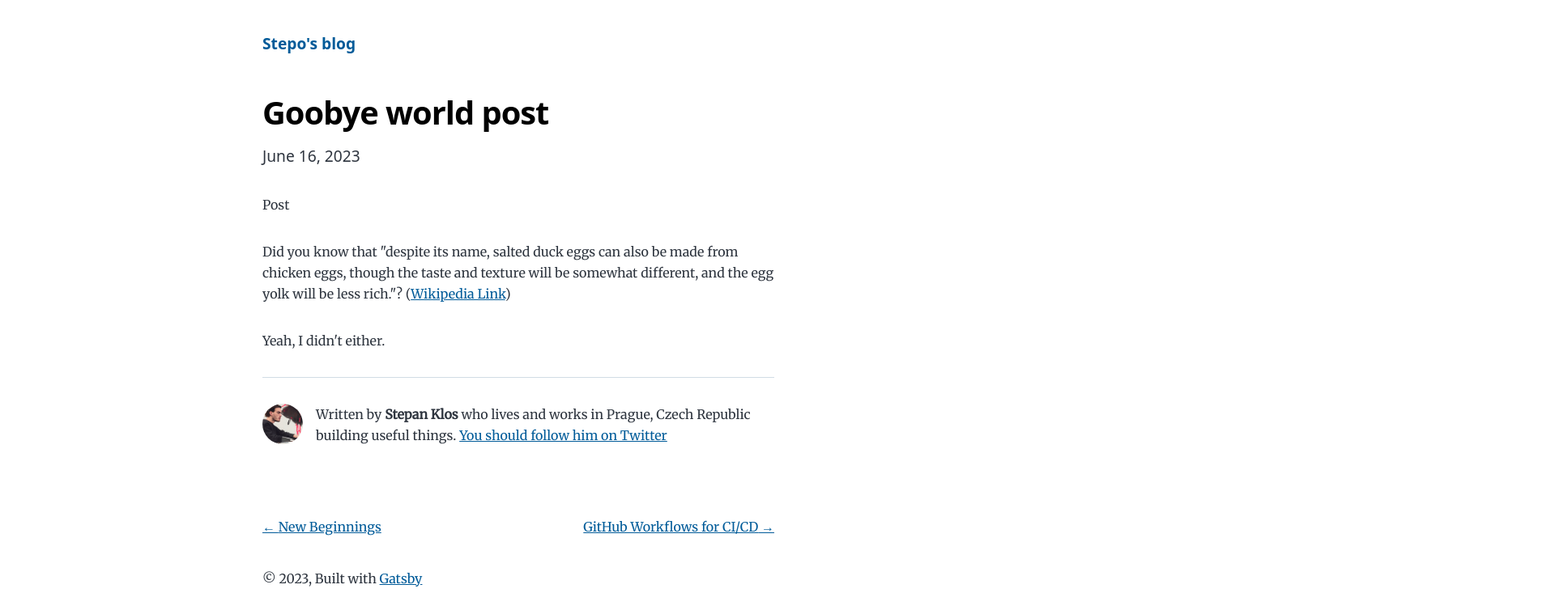
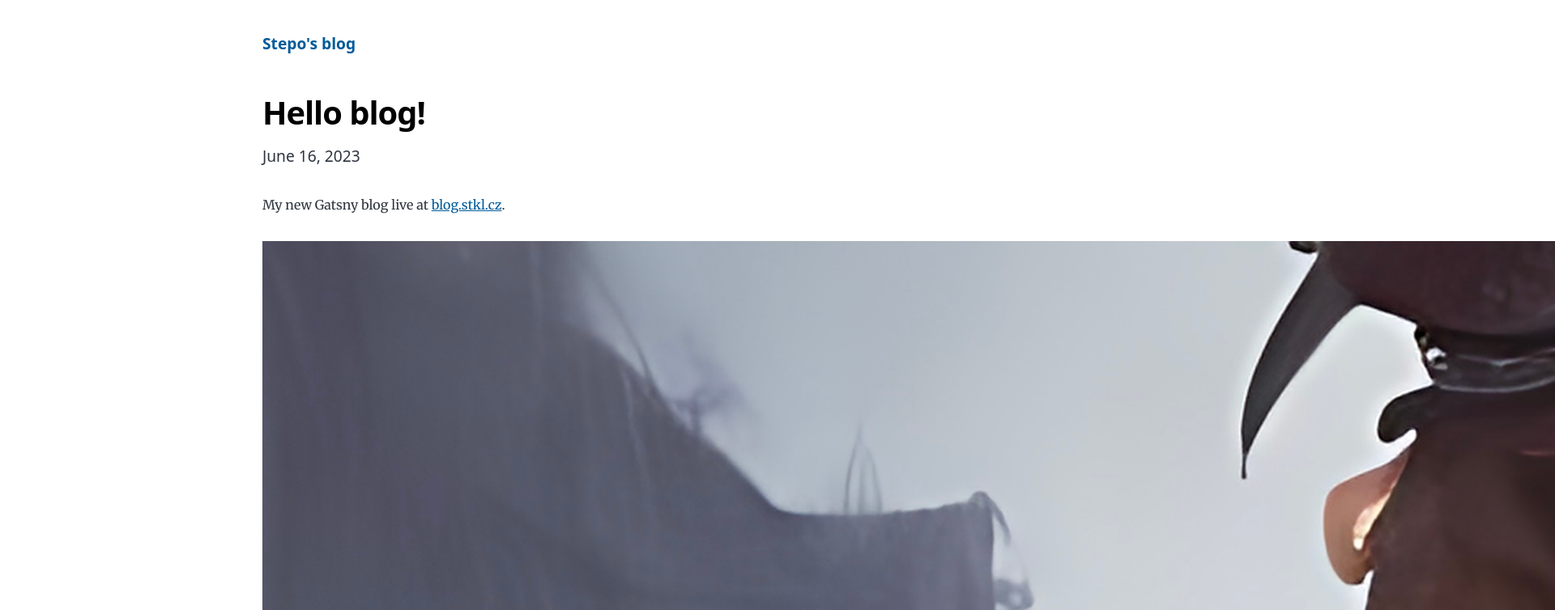
Before and after one commit to KlosStepan/blog, a Gatsby site: page /goodbye-world/ in a window 1280 px wide. Shown: the top 754 px of the page at 81% size, 1920 px wide, since content can reach past the window. Built offline with nearby package versions, Linux system fonts and the light colour scheme; Gatsby itself is replaced by a stand-in of ours.

Commit message:
Some reorganization and legit blogposts in folder already

```diff
--- a/content/blog/goodbye-world/index.md
+++ b/content/blog/goodbye-world/index.md
@@ -1,13 +1,9 @@
 ---
-title: Goobye world post
+title: Hello blog!
 date: "2023-06-16T23:46:37.121Z"
 ---
 
-Post
+My new Gatsny blog live at [blog.stkl.cz](http://blog.stkl.cz/).
 
-Did you know that "despite its name, salted duck eggs can also be made from
-chicken eggs, though the taste and texture will be somewhat different, and the
-egg yolk will be less rich."?
-([Wikipedia Link](https://en.wikipedia.org/wiki/Salted_duck_egg))
 
-Yeah, I didn't either.
+![Chinese Salty Egg](./IMG_2384.JPG)
```
Also changed, not shown: _misc/content/blog/hello-world/index.md (renamed from content/blog/hello-world/index.md), _misc/content/blog/hello-world/salty_egg.jpg (renamed from content/blog/hello-world/salty_egg.jpg), _misc/content/blog/my-second-post/index.md (renamed from content/blog/my-second-post/index.md), _misc/content/blog/new-beginnings/index.md (renamed from content/blog/new-beginnings/index.md), content/blog/goodbye-world/IMG_2384.JPG (added).
